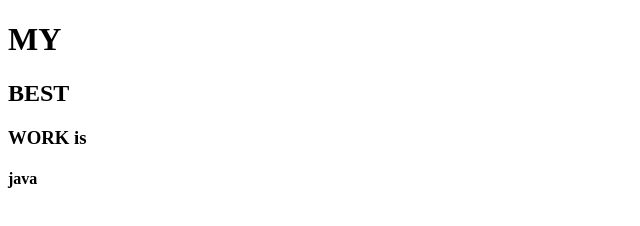
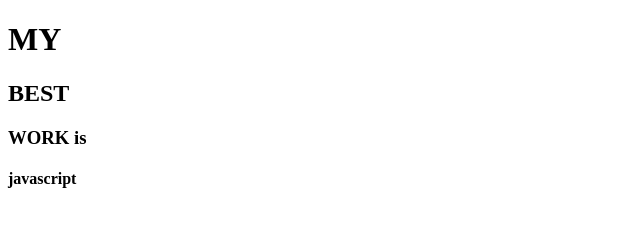
Before and after one commit to msamihussain/my-best-work, a plain HTML site: page index.html in a window 1280 px wide. Shown: the full height of the page, 0-640 px from the left. Drawn offline with Linux system fonts and the light colour scheme.

Commit message:
update java to javascript

```diff
--- a/index.html
+++ b/index.html
@@ -9,7 +9,7 @@
     <h1>MY</h1>
     <h2>BEST</h2>
     <h3>WORK is
-        <h4>java</h4>
+        <h4>javascript</h4>
     </h3>
 </body>
 </html>
```
